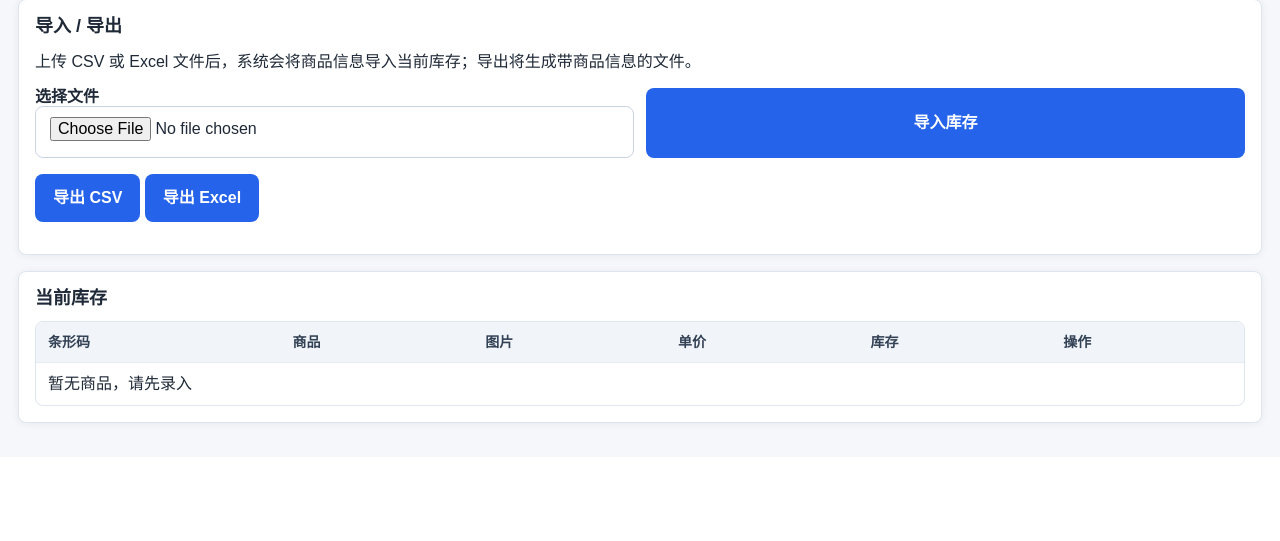
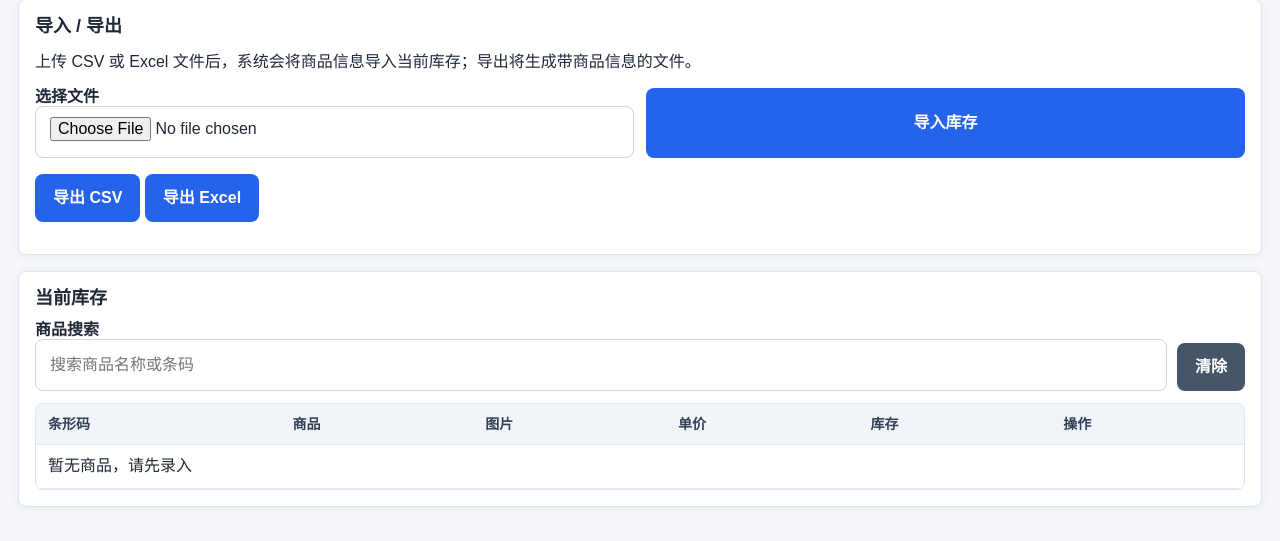
Before and after one commit to moongallerystudio-lgtm/inventory-cashier, a Flask app: page /manage in a window 1280 px wide. Shown: the part 366-907 px from the top of the page. Before the commit the page ends 794 px from the top, so only its background shows below. Run offline with Flask 3, Linux system fonts and the light colour scheme; data that the repository does not hold is empty; some libraries are stand-ins or nearby versions.

Commit message:
Add inventory search and scrollable product lists

```diff
--- a/app.py
+++ b/app.py
@@ -123,6 +123,7 @@ TRANSLATIONS = {
         "export_excel": "导出 Excel",
         "current_inventory": "当前库存",
         "no_products": "暂无商品，请先录入",
+        "no_products_found": "没有找到匹配商品",
         "scanner": "扫码器",
         "home_intro": "这是一个简单的库存管理与POS收银系统。你可以：",
         "home_feature_inventory": "在库存管理页面录入、修改或删除商品",
@@ -217,6 +218,7 @@ TRANSLATIONS = {
         "export_excel": "Export Excel",
         "current_inventory": "Current Inventory",
         "no_products": "No products yet",
+        "no_products_found": "No matching products found",
         "scanner": "Scanner",
         "home_intro": "A simple inventory and POS cashier system. You can:",
         "home_feature_inventory": "Add, edit, or delete products in inventory",
@@ -311,6 +313,7 @@ TRANSLATIONS = {
         "export_excel": "Excel 出力",
         "current_inventory": "現在の在庫",
         "no_products": "商品がありません",
+        "no_products_found": "一致する商品が見つかりません",
         "scanner": "スキャナー",
         "home_intro": "シンプルな在庫管理・POS レジシステムです。できること：",
         "home_feature_inventory": "在庫管理で商品の登録・編集・削除",
--- a/templates/cashier.html
+++ b/templates/cashier.html
@@ -31,7 +31,7 @@
     .member-row { display: grid; grid-template-columns: 1fr auto auto auto; gap: 10px; align-items: center; margin-top: 14px; }
     input[type=text], input[type=search] { width: 100%; min-height: 52px; padding: 0 14px; border: 1px solid #cbd5e1; border-radius: 8px; font-size: 18px; background: #fff; }
     .notice { min-height: 24px; margin-top: 10px; color: #475569; font-size: 15px; }
-    .search-results { display: grid; grid-template-columns: repeat(2, minmax(0, 1fr)); gap: 10px; margin-top: 12px; }
+    .search-results { display: grid; grid-template-columns: repeat(2, minmax(0, 1fr)); gap: 10px; margin-top: 12px; max-height: 500px; overflow-y: auto; padding-right: 2px; -webkit-overflow-scrolling: touch; }
     .product-tile { min-height: 92px; padding: 12px; border: 1px solid #d7dee8; border-radius: 8px; background: #fff; text-align: left; cursor: pointer; display: grid; grid-template-columns: 58px 1fr; gap: 10px; align-items: center; }
     .product-tile:disabled { opacity: 0.55; cursor: not-allowed; }
     .product-thumb { width: 58px; height: 58px; border-radius: 8px; background: #eef2f7; object-fit: cover; }
@@ -78,6 +78,7 @@
       th, td { padding: 8px 6px; font-size: 13px; word-break: break-word; }
       th { font-size: 12px; }
       .button.small { min-height: 34px; min-width: 32px; padding: 0 8px; font-size: 16px; }
+      .search-results { max-height: 1010px; }
       .qty-value { min-width: 22px; font-size: 15px; }
       .totals { grid-template-columns: 1fr; }
       .total-value { font-size: 24px; }
--- a/templates/manage.html
+++ b/templates/manage.html
@@ -22,11 +22,15 @@
     .toolbar { display: flex; gap: 10px; flex-wrap: wrap; }
     .form-row { display: grid; grid-template-columns: repeat(auto-fit, minmax(170px, 1fr)); gap: 12px; margin-bottom: 12px; }
     .form-row label { display: flex; flex-direction: column; font-weight: 600; }
-    input[type=text], input[type=number], input[type=file] { width: 100%; min-height: 52px; padding: 10px 14px; border: 1px solid #cbd5e1; border-radius: 8px; font-size: 16px; background: #fff; }
+    .search-row { display: grid; grid-template-columns: 1fr auto; gap: 10px; align-items: end; margin-top: 12px; }
+    .search-row label { display: flex; flex-direction: column; font-weight: 600; }
+    input[type=text], input[type=number], input[type=file], input[type=search] { width: 100%; min-height: 52px; padding: 10px 14px; border: 1px solid #cbd5e1; border-radius: 8px; font-size: 16px; background: #fff; }
     .table-wrap { min-width: 0; overflow-x: auto; margin-top: 12px; border: 1px solid #dde5ee; border-radius: 8px; -webkit-overflow-scrolling: touch; }
+    .inventory-table-wrap { max-height: 925px; overflow: auto; }
     table { width: 100%; min-width: 720px; border-collapse: collapse; }
     th, td { padding: 12px; border-bottom: 1px solid #e5eaf0; text-align: left; vertical-align: middle; }
     th { background: #f1f5f9; color: #334155; font-size: 14px; }
+    .inventory-table-wrap th { position: sticky; top: 0; z-index: 1; }
     tr:last-child td { border-bottom: none; }
     .product-image { width: 64px; height: 64px; object-fit: cover; border-radius: 8px; background: #eef2f7; }
     .alert { padding: 12px 16px; margin-bottom: 16px; border-radius: 8px; }
@@ -45,8 +49,9 @@
       .panel { padding: 12px; }
       h1 { font-size: 24px; }
       .toolbar { width: 100%; }
-      .form-row { grid-template-columns: 1fr; }
+      .form-row, .search-row { grid-template-columns: 1fr; }
       .button { width: 100%; }
+      .inventory-table-wrap { max-height: 685px; }
       table { min-width: 0; table-layout: fixed; }
       th, td { padding: 8px 6px; font-size: 13px; word-break: break-word; }
       th { font-size: 12px; }
@@ -102,14 +107,18 @@
       </div>
       <div class="panel">
         <h2>{{ t('current_inventory') }}</h2>
-        <div class="table-wrap">
+        <div class="search-row">
+          <label>{{ t('product_search') }}<input id="inventorySearch" type="search" autocomplete="off" placeholder="{{ t('product_search_placeholder') }}"></label>
+          <button class="button gray" type="button" id="clearInventorySearch">{{ t('clear') }}</button>
+        </div>
+        <div class="table-wrap inventory-table-wrap">
           <table>
             <thead>
               <tr><th>{{ t('barcode') }}</th><th>{{ t('product') }}</th><th>{{ t('image') }}</th><th>{{ t('price') }}</th><th>{{ t('stock') }}</th><th>{{ t('action') }}</th></tr>
             </thead>
-            <tbody>
+            <tbody id="inventoryTableBody">
               {% for product in inventory %}
-                <tr>
+                <tr class="inventory-row" data-search="{{ (product.name ~ ' ' ~ product.barcode)|lower }}">
                   <td>{{ product.barcode }}</td>
                   <td>{{ product.name }}</td>
                   <td>{% if product.image_url %}<img class="product-image" src="{{ product.image_url }}" alt="{{ product.name }}" onerror="this.onerror=null;this.src='/static/logo.jpg';">{% else %}-{% endif %}</td>
@@ -122,8 +131,9 @@
                   </td>
                 </tr>
               {% else %}
-                <tr><td colspan="6">{{ t('no_products') }}</td></tr>
+                <tr class="inventory-empty-row"><td colspan="6">{{ t('no_products') }}</td></tr>
               {% endfor %}
+              <tr id="inventoryNoMatchRow" style="display:none;"><td colspan="6">{{ t('no_products_found') }}</td></tr>
             </tbody>
           </table>
         </div>
```
Also changed, not shown: static/main.js (+41 -0 lines).
